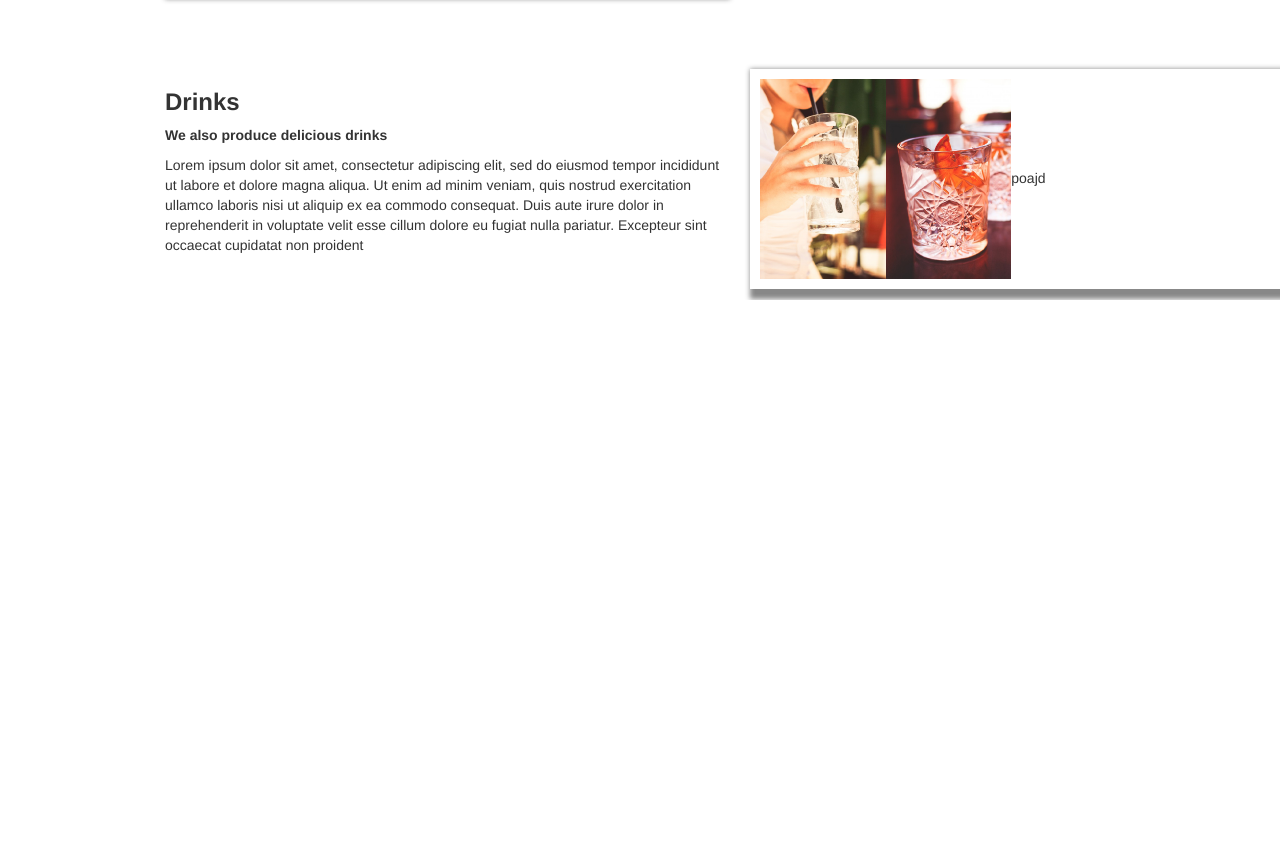
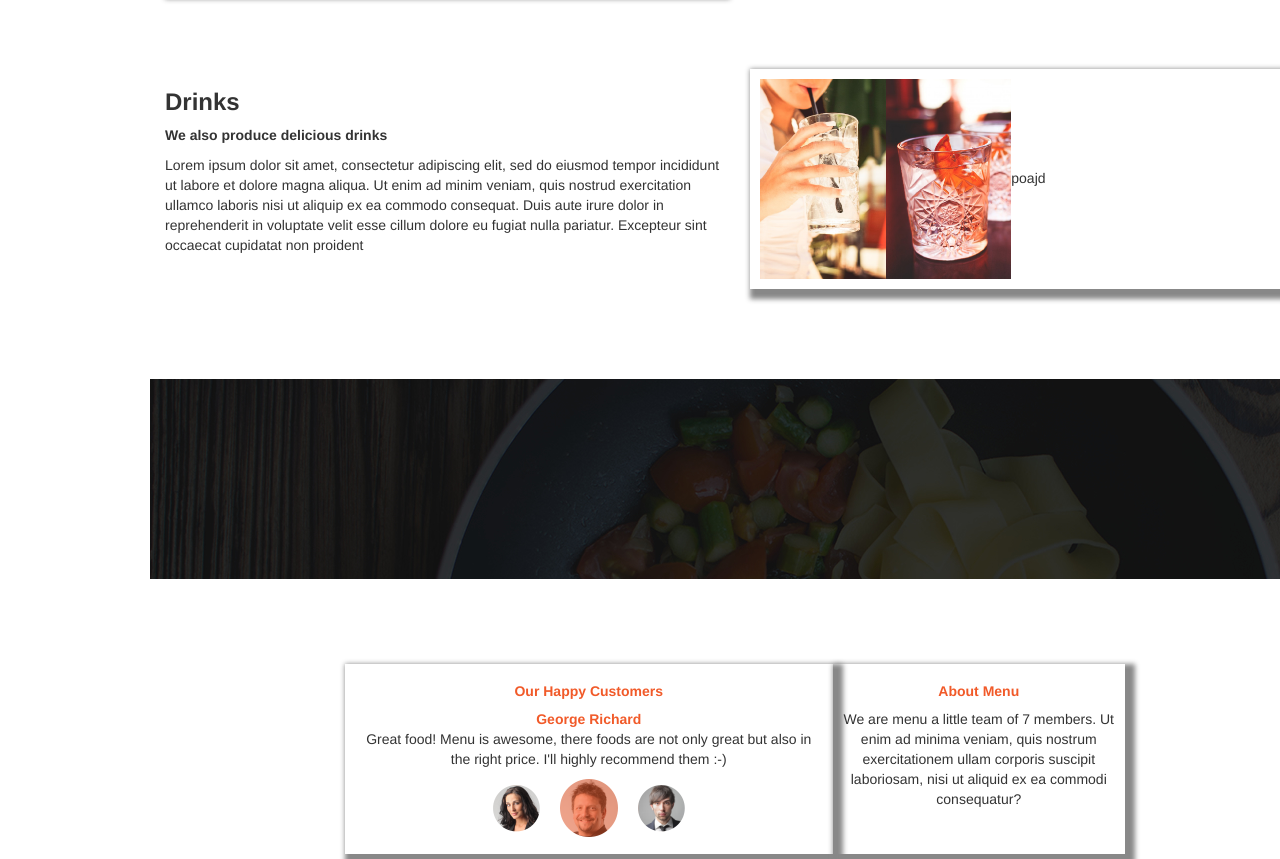
Before and after one commit to Nashipae/Fictional-Restaurant, a plain HTML site: page nash-kitchen.html in a window 1280 px wide. Shown: the part 981-1840 px from the top of the page. Before the commit the page ends 1281 px from the top, so only its background shows below. Drawn offline with nearby package versions, Linux system fonts and the light colour scheme; a web font is replaced by a local one.

Commit message:
update the customers section.

```diff
--- a/css/styles.css
+++ b/css/styles.css
@@ -111,3 +111,55 @@ padding: 0px;
    margin-right: 0px;
    border-image: 0px;
 }
+
+#meals-combined{
+  background-image: url("../images/backgrounds/foodsBg.jpg");
+  height: 200px;
+  align-content: center;
+  margin-left: 150px;
+  margin-top: 80px;
+}
+
+#customers{
+  height: 200px;
+  text-align: center;
+  align-content: center;
+  margin-left: 150px;
+  margin-top: 80px;
+}
+#orange, #orange2{
+  color: #F15A29;
+}
+
+/* .col-lg-8{
+  padding:10px;
+  box-shadow: 5px 5px 5px 5px #888888;
+  margin-right: 0px;
+  border-image: 0px;
+} */
+.col-lg-5{
+  padding:10px;
+  box-shadow: 5px 5px 5px 5px #888888;
+  margin-right: 0px;
+  border-image: 0px;
+  height: 190px;
+}
+.col-lg-3{
+  padding:10px;
+  box-shadow: 5px 5px 5px 5px #888888;
+  margin-right: 0px;
+  border-image: 0px;
+  height: 190px;
+}
+
+#happy-customers img{
+  padding-left: 10px;
+  padding-right: 10px;
+}
+hr{
+  border: none;
+  border-left:    1px red;
+  height:         5vh;
+  width:          2px;
+  position: relative;
+}
--- a/nash-kitchen.html
+++ b/nash-kitchen.html
@@ -86,13 +86,39 @@
 
     <div class="container" id="meals-combined">
         <div class="row">
-          <div class="col-lg-1">
+          <div class="col-lg-12">
 
           </div>
 
         </div>
     </div>
 
+    <div class="container" id="customers">
+        <div class="row">
+          <div class="col-lg-2">
+
+          </div>
+          <div class="customer-and-menu">
+          <div class="col-lg-5" id="happy-customers">
+            <h5 id="orange"><strong>Our Happy Customers</strong></h5>
+            <strong id="orange">George Richard</strong>
+            <p>Great food! Menu is awesome, there foods are not only great but also in the right price. I'll highly recommend them :-)</p>
+            <img src="images/customers/p1.png"><img src="images/customers/p2.png"><img src="images/customers/p3.png">
+
+          </div>
+          <div class="col-lg-3">
+            <h5><strong id="orange">About Menu</strong></h5>
+            <p>We are menu a little team of 7 members. Ut enim ad minima veniam, quis nostrum exercitationem ullam corporis suscipit laboriosam, nisi ut aliquid ex ea commodi consequatur? </p>
+
+          </div>
+        </div>
+          <div class="col-lg-2">
+
+            </div>
+        </div>
+    </div>
+    <div class=""
+
   </div>
 
   </div>
```
